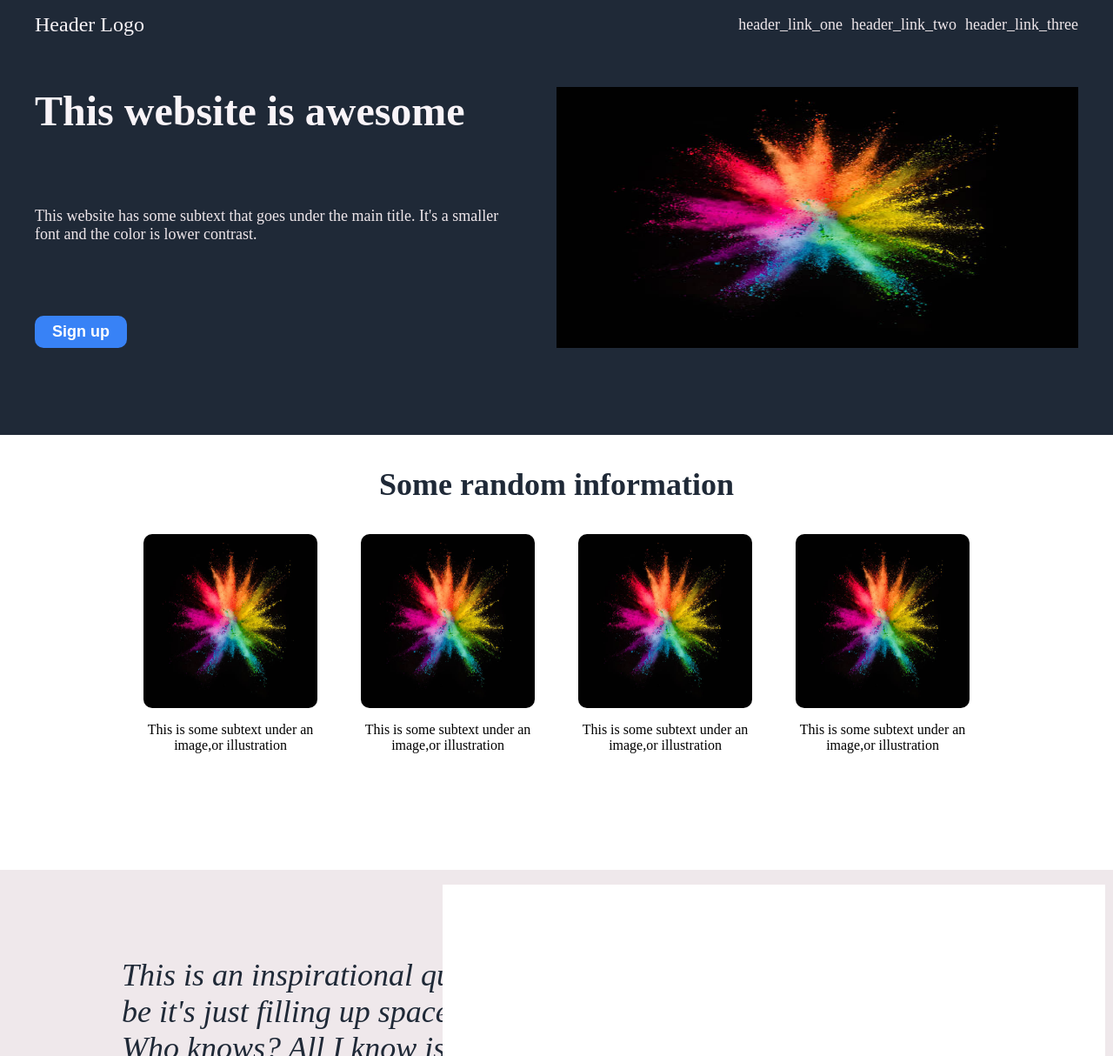
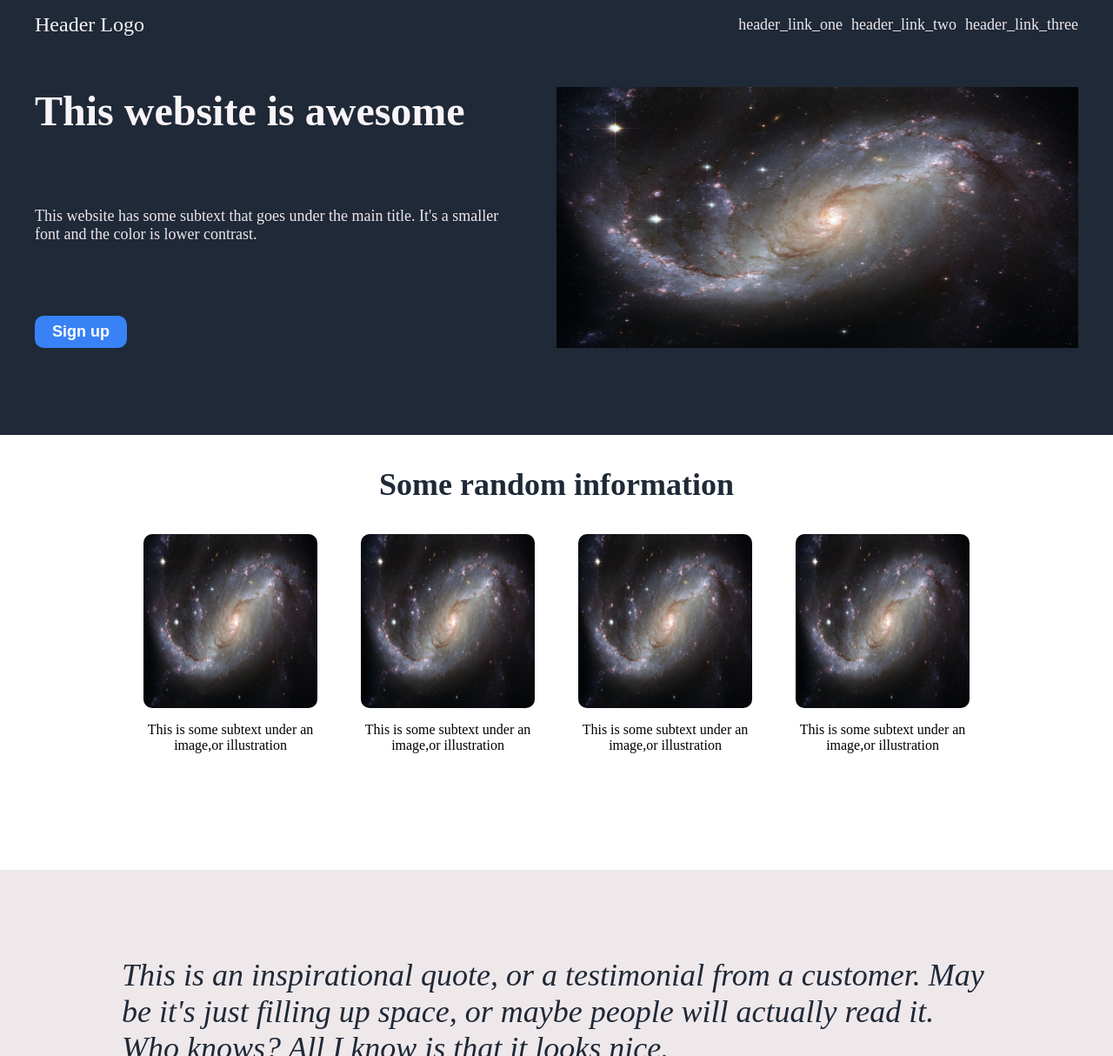
Before and after one commit to AayushKShrivastava/landing-page, a plain HTML site: page index.html in a window 1280 px wide. Shown: the top 1214 px of the page at 87% size. Drawn offline with Linux system fonts and the light colour scheme.

```diff
--- a/index.html
+++ b/index.html
@@ -24,7 +24,7 @@
                     <p>This website has some subtext that goes under the main title. It's a smaller font and the color is lower contrast.</p>
                     <button>Sign up</button>
                 </div>
-                <img src="./img/istockphoto-1057506940-612x612.jpg" alt="this is a placeolder for an image">
+                <img src="./img/pexels-pixabay-2150.jpg" alt="this is a placeolder for an image">
             </div>
         </div>
     </div>
@@ -32,19 +32,19 @@
         <p class="info-head">Some random information</p>
         <div class="cards">
             <div class="card">
-                <img src="./img/istockphoto-1057506940-612x612.jpg">
+                <img src="./img/pexels-pixabay-2150.jpg">
                 <p>This is some subtext under an image,or illustration</p>
             </div>
             <div class="card">
-                <img src="./img/istockphoto-1057506940-612x612.jpg">
+                <img src="./img/pexels-pixabay-2150.jpg">
                 <p>This is some subtext under an image,or illustration</p>
             </div>
             <div class="card">
-                <img src="./img/istockphoto-1057506940-612x612.jpg">
+                <img src="./img/pexels-pixabay-2150.jpg">
                 <p>This is some subtext under an image,or illustration</p>
             </div>
             <div class="card">
-                <img src="./img/istockphoto-1057506940-612x612.jpg">
+                <img src="./img/pexels-pixabay-2150.jpg">
                 <p>This is some subtext under an image,or illustration</p>
             </div>
         </div>
```
Also changed, not shown: img/pexels-pixabay-2150.jpg (added), 1 other file.
